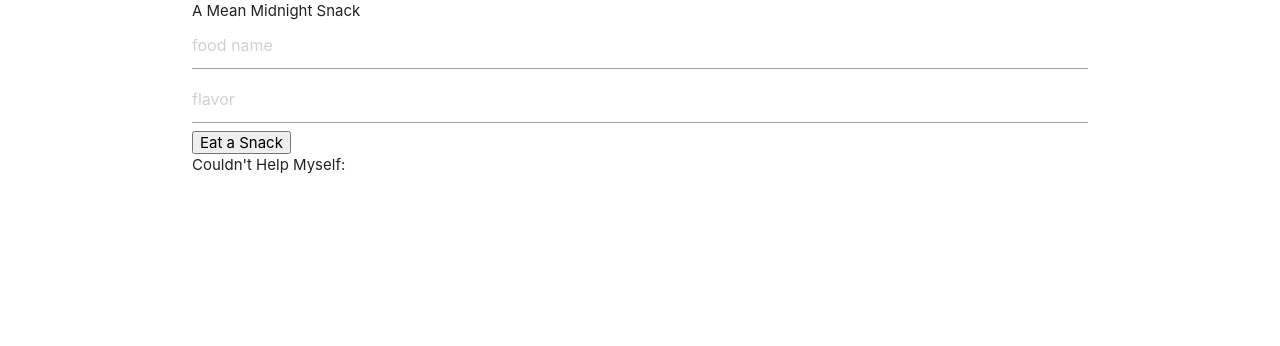
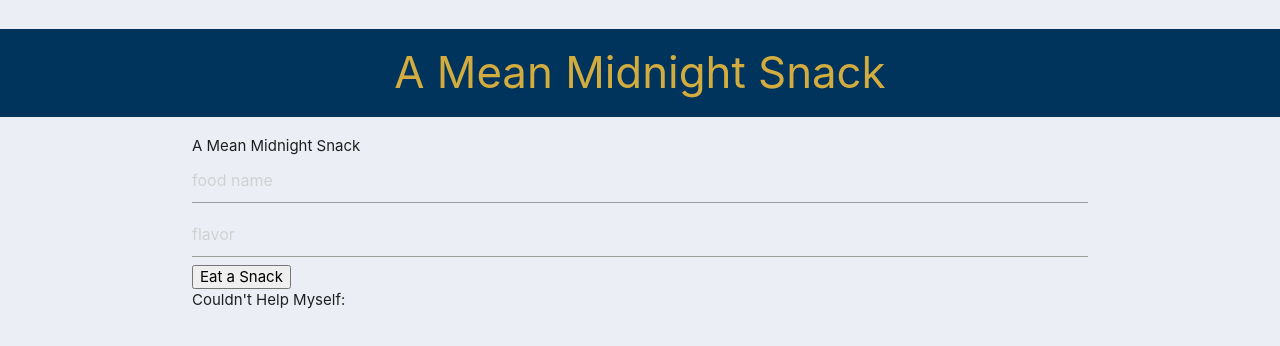
Before and after one commit to Jordan-Morales/glowing-train, a website: page public/index.html in a window 1280 px wide. Drawn offline with nearby package versions, Linux system fonts and the light colour scheme; no server answers.

Commit message:
added some css

```diff
--- a/public/css/main.css
+++ b/public/css/main.css
@@ -1,3 +1,19 @@
+body {
+  background-color: #EBEFF5;
+  margin: 0;
+  padding: 0;
+}
+
+header {
+  background-color: #01345C;
+  margin-top: 0;
+}
+
+header h3 {
+  color: #D3AC3F;
+  text-align: center;
+  padding: 20px;
+}
 .edit {
   display: block;
 }
--- a/public/index.html
+++ b/public/index.html
@@ -9,6 +9,9 @@
     <title>A Mean Midnight Snack</title>
   </head>
   <body ng-controller="MainController as ctrl">
+    <header>
+      <h3>A Mean Midnight Snack</h3>
+    </header>
     <div class="container">
     {{ctrl.h5}}
       <form ng-submit="ctrl.createSnack()">
```
